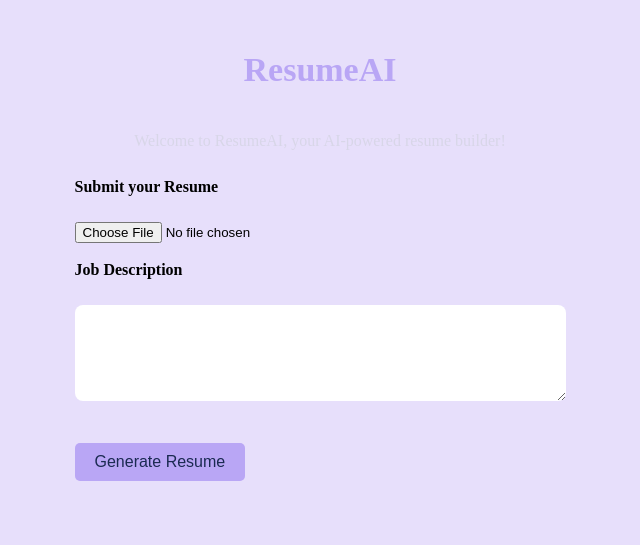
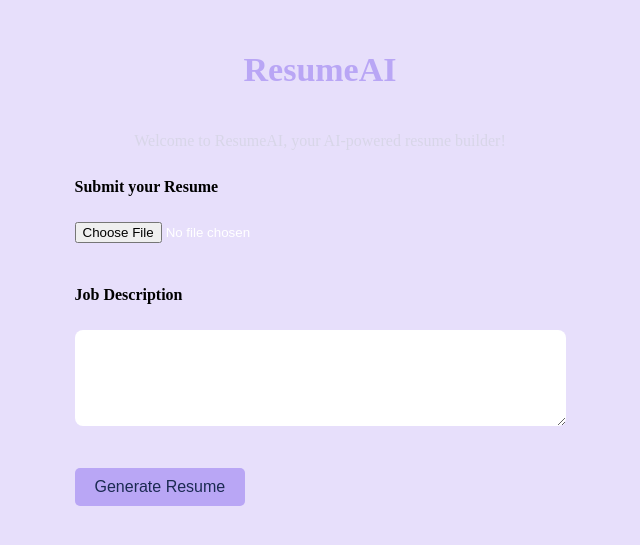
Before and after one commit to AreebaAliSiddiqui/ResumeAI, a Flask app: page / in a window 1280 px wide. Shown: the top 545 px of the page, without its empty margins (320-960 px from the left). Run offline with Flask 3, Linux system fonts and the light colour scheme.

Commit message:
Adjust file upload spacing

```diff
--- a/static/site.css
+++ b/static/site.css
@@ -55,3 +55,7 @@ textarea {
     box-sizing: border-box;
     margin-bottom: 20px;
 }
+input[type="file"] {
+    margin-bottom: 25px;
+    color: white;
+}
```
